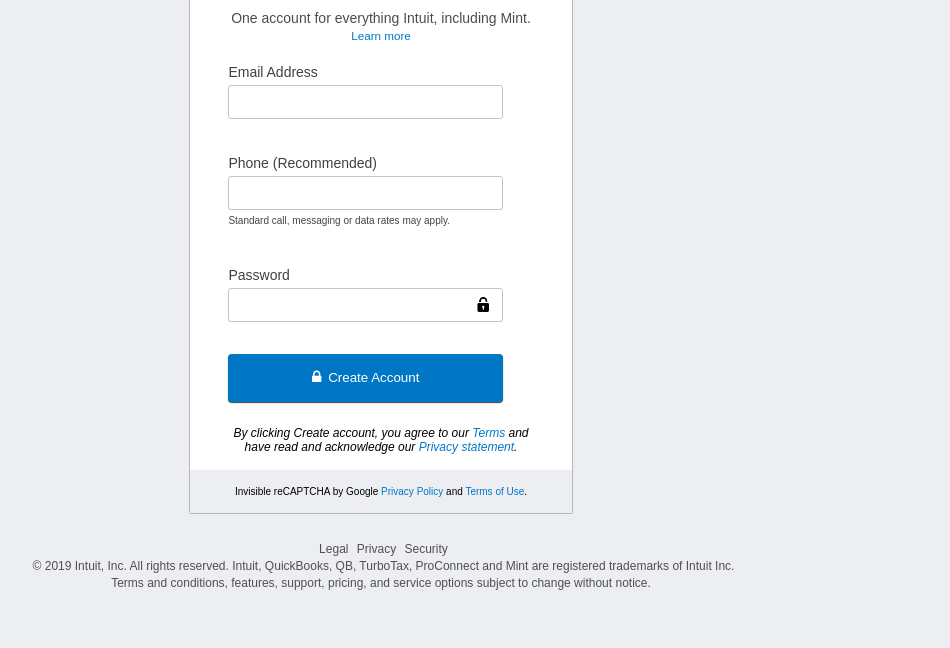
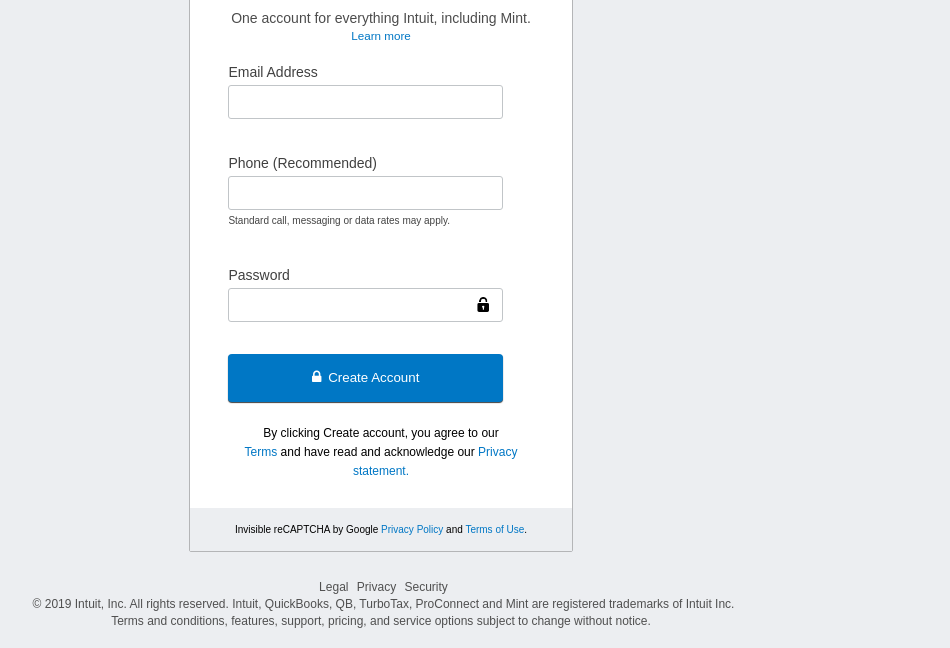
Before and after one commit to raheebwa/mint-signup-form, a plain HTML site: page index.html in a window 1280 px wide. Shown: the part 280-928 px from the top of the page, without its empty margins (259-1209 px from the left). Before the commit the page ends 890 px from the top, so only its background shows below. Drawn offline with Linux system fonts and the light colour scheme.

Commit message:
final touches to  terms ageement

```diff
--- a/css/main.css
+++ b/css/main.css
@@ -124,7 +124,7 @@ form button{
     margin-bottom: 3vh;
 }
 
-#toc p{
+ .statement p{
     font-size: 12px;
     text-align: center;
     font-style: italic;
@@ -152,3 +152,11 @@ h3{
     background-repeat: no-repeat;
     background-size: 15px
 }
+.statement{
+font-size:12px;
+padding-bottom: 25px;
+}
+.toc{
+    text-align: center;
+    padding-bottom: 5px
+}
--- a/index.html
+++ b/index.html
@@ -68,12 +68,12 @@
 
                         <button type="submit"><i class="fa fa-lock"></i> Create Account</button>
                     </form>
-                    <div id="toc">
-                        <p>
-                            By clicking Create account, you agree to our <a href="#">Terms</a> and have read and acknowledge our <a
-                                href="#">Privacy
-                                statement</a>.
-                        </p>
+                    <div class="statement">
+                        <div class="toc"> By clicking Create account, you agree to our</div>
+                           <div class="toc"> <a href="#">Terms</a> and have read and acknowledge our <a
+                            href="#">Privacy</a></div>
+                               <div class="toc"><a href="http://">statement. </a></div>
+
                     </div>
                     <div id="recaptcha">
                         <p>
```
